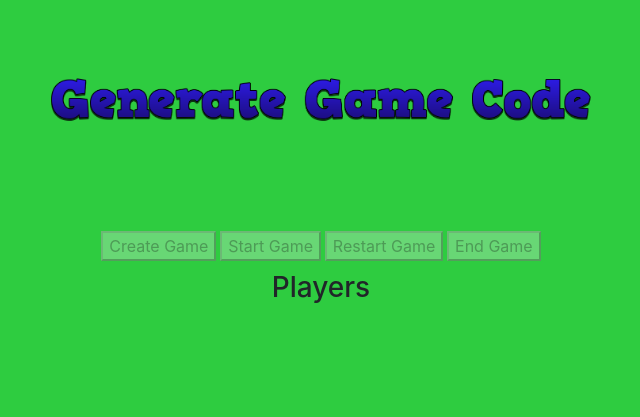
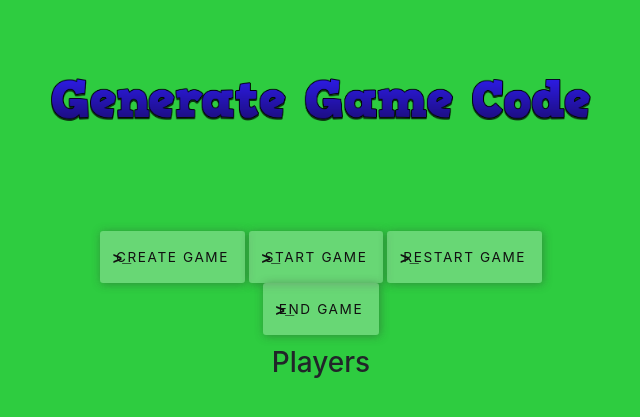
Before and after one commit to abhidya/QR-Tag, a Flask app: page /gen_code in a window 1280 px wide. Shown: the top 417 px of the page, without its empty margins (319-959 px from the left). Run offline with Flask 2, Linux system fonts and the light colour scheme; some libraries are stand-ins or nearby versions.

Commit message:
updated button cs

```diff
--- a/static/css/gen_code.css
+++ b/static/css/gen_code.css
@@ -29,3 +29,67 @@ body {
     -ms-transition: all 1s ease-in-out;
     transition: all 1s ease-in-out;
 }
+button {
+  margin: auto;
+  padding: 1rem;
+  text-transform: uppercase;
+  color: #111;
+  background-color: $green;
+  border: none;
+  border-radius: 3px;
+  box-shadow: 1px 1px 10px rgba(50,50,50,.4);
+  transition: .3s all ease;
+  letter-spacing: .1rem;
+  font-size: .85rem;
+  position: relative;
+  top: 0;
+  right: 0;
+  /*padding-left: 2.5rem;*/
+
+  &:after,
+  &:before {
+    position: absolute;
+    font-family: 'Barrio', sans-serif;
+    font-weight: bold;
+    font-size: 1rem;
+    color: darken($green, 20%);
+    transition: .3s all ease;
+  }
+
+  &:before {
+    content: '_';
+    position: absolute;
+    left: 1.4rem;
+    top: .9rem;
+  }
+
+  &:after {
+    content: '>';
+    position: absolute;
+    left: .8rem;
+    top: 1rem;
+  }
+
+  &:hover {
+    box-shadow: 1px 1px 20px rgba(150,150,150,.2);
+    top: -.1rem;
+    right: -.1rem;
+    cursor: pointer;
+
+
+    &:before {
+      content: '_';
+      position: absolute;
+      left: .8rem;
+      top: .7rem;
+      transform: translateY(-1px);
+    }
+
+    &:after {
+      content: '>';
+      position: absolute;
+      left: 1.1rem;
+      top: 1rem;
+    }
+  }
+}
```
